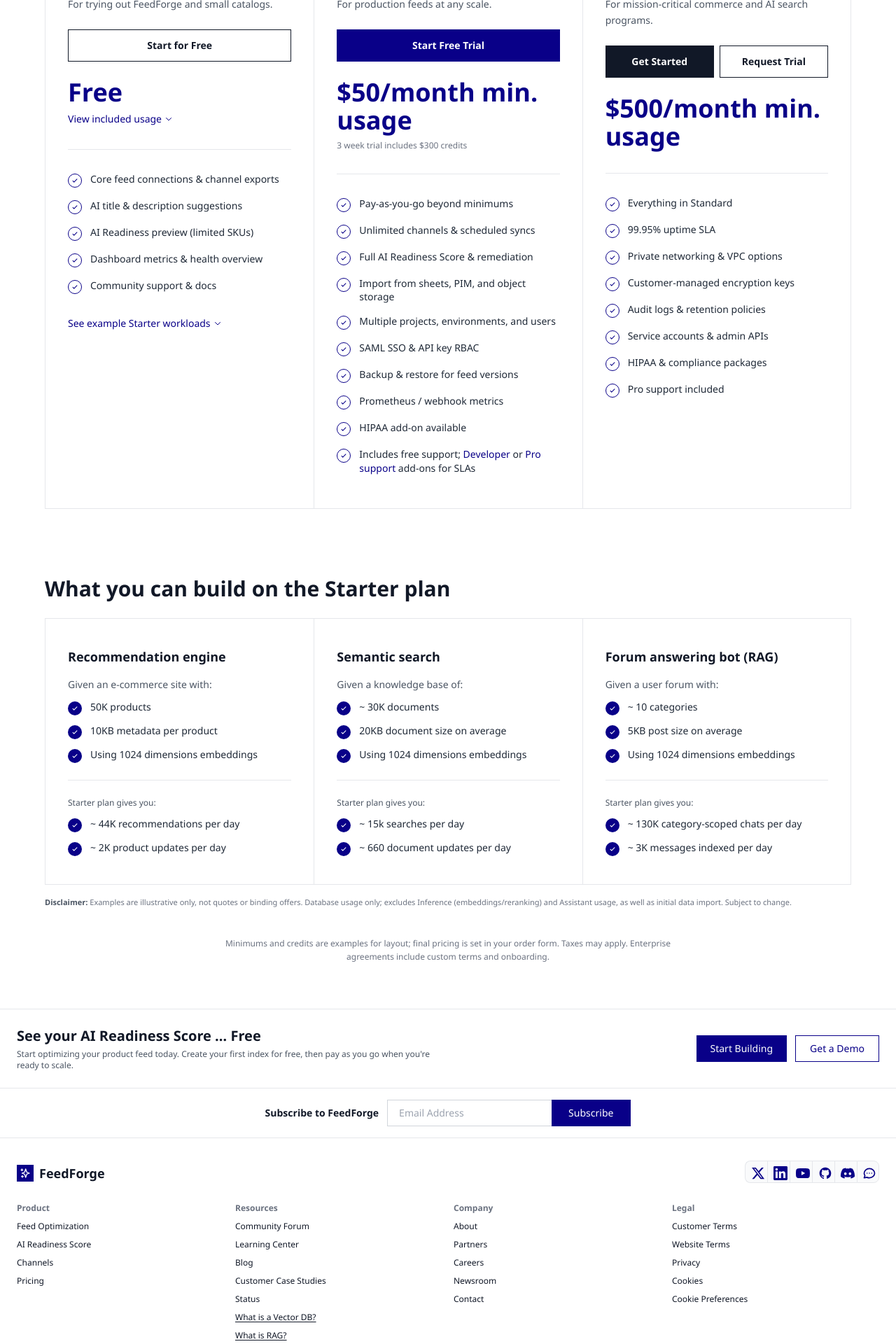
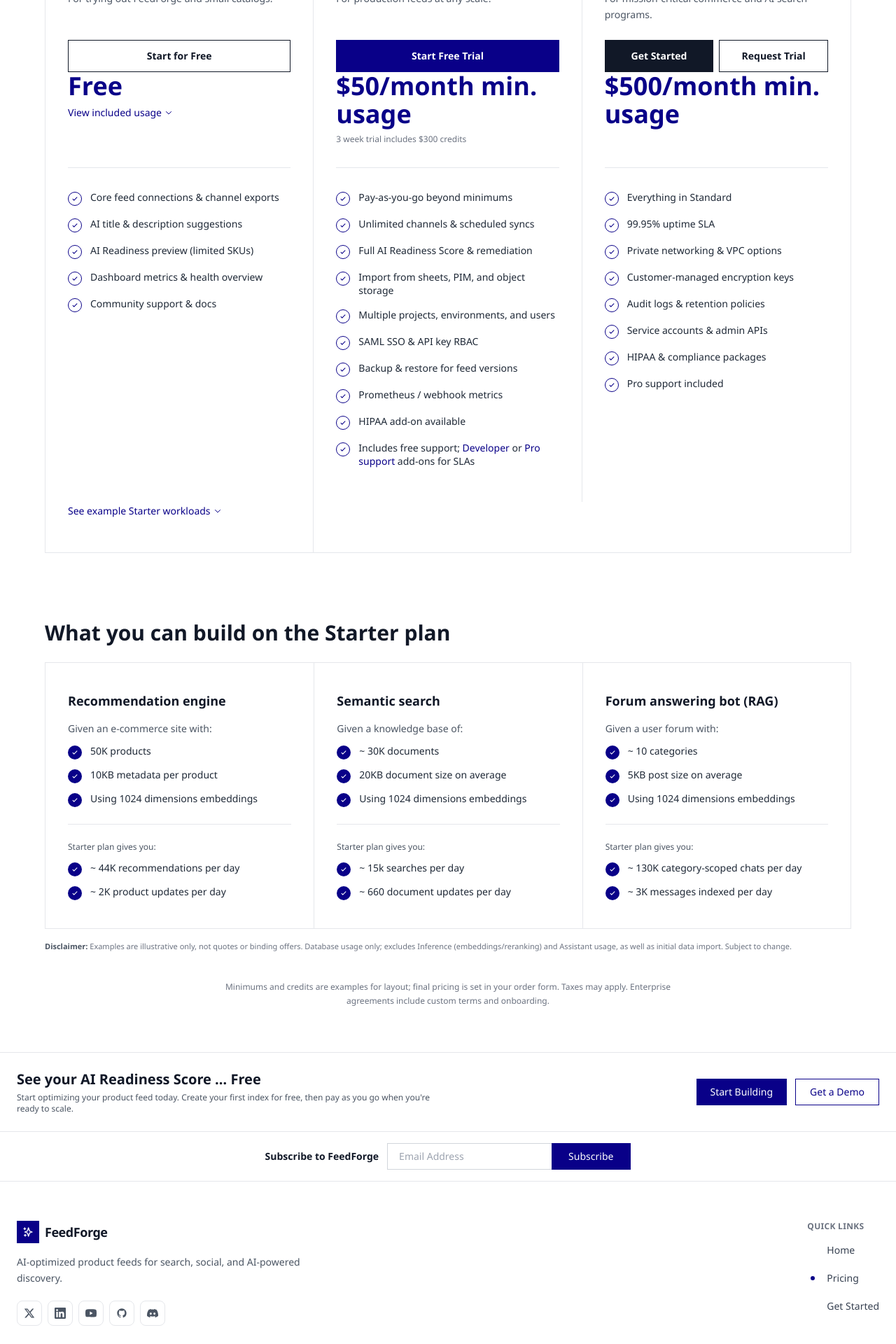
Before and after one commit to geshaaaa/feedforge, a Next.js app: page /pricing in a window 1280 px wide. Shown: the part 440-2360 px from the top of the page at 70% size. Built offline with nearby package versions, Linux system fonts and the light colour scheme.

Commit message:
pricing and footer

```diff
--- a/app/pricing/page.tsx
+++ b/app/pricing/page.tsx
@@ -85,22 +85,25 @@
               titles, descriptions, and channel-ready feeds.
             </p>
 
-            {/* Three-column pricing table */}
+            {/* Three-column pricing table — grid rows align CTAs across tiers */}
             <div className="mx-auto mt-12 max-w-6xl lg:mt-16">
-              <div className="grid grid-cols-1 divide-y divide-gray-200 border border-gray-200 bg-white lg:grid-cols-3 lg:divide-x lg:divide-y-0">
-                {/* Starter */}
-                <div className="flex flex-col px-6 py-8 sm:px-8 sm:py-10 lg:py-12">
-                  <h2 className="text-2xl font-bold text-gray-900">Starter</h2>
-                  <p className="mt-2 text-sm leading-relaxed text-gray-600">
+              <div className="grid grid-cols-1 border border-gray-200 bg-white lg:grid-cols-3">
+                {/* Starter — column 1 */}
+                <h2 className="order-1 max-lg:border-b-0 px-6 pt-8 text-2xl font-bold text-gray-900 sm:px-8 sm:pt-10 lg:order-none lg:col-start-1 lg:row-start-1 lg:border-r lg:border-gray-200 lg:pt-12">
+                  Starter
+                </h2>
+                <p className="order-2 max-lg:border-b-0 px-6 text-sm leading-relaxed text-gray-600 sm:px-8 lg:order-none lg:col-start-1 lg:row-start-2 lg:border-r lg:border-gray-200">
                   For trying out FeedForge and small catalogs.
                 </p>
+                <div className="order-3 max-lg:border-b-0 px-6 pt-6 sm:px-8 lg:order-none lg:col-start-1 lg:row-start-3 lg:border-r lg:border-gray-200">
                   <button
                     type="button"
-                    className="mt-6 w-full border border-gray-900 bg-white px-4 py-3 text-sm font-semibold text-gray-900 transition-colors hover:bg-gray-50"
+                    className="w-full border border-gray-900 bg-white px-4 py-3 text-sm font-semibold text-gray-900 transition-colors hover:bg-gray-50"
                   >
                     Start for Free
                   </button>
-                  <div className="mt-6">
+                </div>
+                <div className="order-4 max-lg:border-b-0 px-6 sm:px-8 lg:order-none lg:col-start-1 lg:row-start-4 lg:border-r lg:border-gray-200">
                   <p className="text-3xl font-bold text-accent lg:text-4xl">Free</p>
                   <button
                     type="button"
@@ -110,8 +113,10 @@
                     <ChevronDownIcon className="text-accent" />
                   </button>
                 </div>
+                <div className="order-5 max-lg:border-b-0 px-6 sm:px-8 lg:order-none lg:col-start-1 lg:row-start-5 lg:border-r lg:border-gray-200">
                   <hr className="my-8 border-gray-200" />
-                  <ul className="flex flex-col gap-4 text-sm leading-snug text-gray-800">
+                </div>
+                <ul className="order-6 flex max-lg:border-b-0 flex-col gap-4 px-6 text-sm leading-snug text-gray-800 sm:px-8 lg:order-none lg:col-start-1 lg:row-start-6 lg:border-r lg:border-gray-200">
                   <li className="flex gap-3">
                     <FeatureCheck />
                     <span>Core feed connections &amp; channel exports</span>
@@ -133,40 +138,46 @@
                     <span>Community support &amp; docs</span>
                   </li>
                 </ul>
+                <div className="order-7 border-b border-gray-200 px-6 pb-8 sm:px-8 sm:pb-10 lg:order-none lg:col-start-1 lg:row-start-7 lg:border-b-0 lg:border-r lg:border-gray-200 lg:pb-12">
                   <button
                     type="button"
-                    className="mt-8 inline-flex items-center gap-1 self-start text-sm font-medium text-accent hover:underline"
+                    className="mt-2 inline-flex items-center gap-1 text-sm font-medium text-accent hover:underline lg:mt-0"
                   >
                     See example Starter workloads
                     <ChevronDownIcon className="text-accent" />
                   </button>
                 </div>
 
-                {/* Standard — highlighted */}
-                <div className="relative flex flex-col bg-white px-6 py-8 sm:px-8 sm:py-10 lg:py-12">
+                {/* Standard — column 2 */}
+                <div className="order-10 max-lg:border-b-0 bg-white px-6 pt-8 sm:px-8 sm:pt-10 lg:order-none lg:col-start-2 lg:row-start-1 lg:border-r lg:border-gray-200 lg:pt-12">
                   <div className="flex flex-wrap items-center gap-2">
                     <h2 className="text-2xl font-bold text-gray-900">Standard</h2>
                     <span className="border border-gray-300 bg-gray-100 px-2 py-0.5 text-[10px] font-bold uppercase tracking-wide text-gray-900">
                       Popular
                     </span>
                   </div>
-                  <p className="mt-2 text-sm leading-relaxed text-gray-600">
+                </div>
+                <p className="order-11 max-lg:border-b-0 bg-white px-6 text-sm leading-relaxed text-gray-600 sm:px-8 lg:order-none lg:col-start-2 lg:row-start-2 lg:border-r lg:border-gray-200">
                   For production feeds at any scale.
                 </p>
+                <div className="order-12 max-lg:border-b-0 bg-white px-6 pt-6 sm:px-8 lg:order-none lg:col-start-2 lg:row-start-3 lg:border-r lg:border-gray-200">
                   <button
                     type="button"
-                    className="mt-6 w-full border border-accent bg-accent px-4 py-3 text-sm font-semibold text-white transition-colors hover:bg-[#070066]"
+                    className="w-full border border-accent bg-accent px-4 py-3 text-sm font-semibold text-white transition-colors hover:bg-[#070066]"
                   >
                     Start Free Trial
                   </button>
-                  <div className="mt-6">
+                </div>
+                <div className="order-13 max-lg:border-b-0 bg-white px-6 sm:px-8 lg:order-none lg:col-start-2 lg:row-start-4 lg:border-r lg:border-gray-200">
                   <p className="text-2xl font-bold leading-tight text-accent sm:text-3xl lg:text-4xl">
                     $50/month min. usage
                   </p>
                   <p className="mt-2 text-xs text-gray-500">3 week trial includes $300 credits</p>
                 </div>
+                <div className="order-14 max-lg:border-b-0 bg-white px-6 sm:px-8 lg:order-none lg:col-start-2 lg:row-start-5 lg:border-r lg:border-gray-200">
                   <hr className="my-8 border-gray-200" />
-                  <ul className="flex flex-col gap-4 text-sm leading-snug text-gray-800">
+                </div>
+                <ul className="order-15 flex flex-col gap-4 border-b border-gray-200 bg-white px-6 pb-8 text-sm leading-snug text-gray-800 sm:px-8 sm:pb-10 lg:order-none lg:col-start-2 lg:row-start-6 lg:border-b-0 lg:border-r lg:border-gray-200 lg:pb-12">
                   <li className="flex gap-3">
                     <FeatureCheck />
                     <span>Pay-as-you-go beyond minimums</span>
@@ -212,15 +223,16 @@
                     </span>
                   </li>
                 </ul>
-                </div>
 
-                {/* Enterprise */}
-                <div className="flex flex-col px-6 py-8 sm:px-8 sm:py-10 lg:py-12">
-                  <h2 className="text-2xl font-bold text-gray-900">Enterprise</h2>
-                  <p className="mt-2 text-sm leading-relaxed text-gray-600">
+                {/* Enterprise — column 3 */}
+                <h2 className="order-20 max-lg:border-b-0 px-6 pt-8 text-2xl font-bold text-gray-900 sm:px-8 sm:pt-10 lg:order-none lg:col-start-3 lg:row-start-1 lg:pt-12">
+                  Enterprise
+                </h2>
+                <p className="order-21 max-lg:border-b-0 px-6 text-sm leading-relaxed text-gray-600 sm:px-8 lg:order-none lg:col-start-3 lg:row-start-2">
                   For mission-critical commerce and AI search programs.
                 </p>
-                  <div className="mt-6 grid grid-cols-1 gap-2 min-[400px]:grid-cols-2">
+                <div className="order-22 max-lg:border-b-0 px-6 pt-6 sm:px-8 lg:order-none lg:col-start-3 lg:row-start-3">
+                  <div className="grid grid-cols-1 gap-2 min-[400px]:grid-cols-2">
                     <button
                       type="button"
                       className="w-full bg-gray-900 px-4 py-3 text-sm font-semibold text-white transition-colors hover:bg-gray-800"
@@ -234,13 +246,16 @@
                       Request Trial
                     </button>
                   </div>
-                  <div className="mt-6">
+                </div>
+                <div className="order-23 max-lg:border-b-0 px-6 sm:px-8 lg:order-none lg:col-start-3 lg:row-start-4">
                   <p className="text-2xl font-bold leading-tight text-accent sm:text-3xl lg:text-4xl">
                     $500/month min. usage
                   </p>
                 </div>
+                <div className="order-24 max-lg:border-b-0 px-6 sm:px-8 lg:order-none lg:col-start-3 lg:row-start-5">
                   <hr className="my-8 border-gray-200" />
-                  <ul className="flex flex-col gap-4 text-sm leading-snug text-gray-800">
+                </div>
+                <ul className="order-25 flex max-lg:border-b-0 flex-col gap-4 px-6 pb-8 text-sm leading-snug text-gray-800 sm:px-8 sm:pb-10 lg:order-none lg:col-start-3 lg:row-start-6 lg:pb-12">
                   <li className="flex gap-3">
                     <FeatureCheck />
                     <span>Everything in Standard</span>
@@ -276,7 +291,6 @@
                 </ul>
               </div>
             </div>
-            </div>
 
             {/* What you can build — Starter plan examples */}
             <div className="mx-auto mt-16 max-w-6xl lg:mt-24">
@@ -286,7 +300,10 @@
               <div className="border border-gray-200 bg-white">
                 <div className="grid grid-cols-1 divide-y divide-gray-200 lg:grid-cols-3 lg:divide-x lg:divide-y-0">
                   {starterWorkloads.map((col) => (
-                    <div key={col.title} className="flex flex-col px-6 py-8 sm:px-8 sm:py-10">
+                    <div
+                      key={col.title}
+                      className="relative flex flex-col px-6 py-8 transition-[background-color,box-shadow,transform] duration-200 ease-out sm:px-8 sm:py-10 hover:z-[1] hover:bg-accent/[0.06] hover:shadow-[0_12px_40px_-12px_rgba(0,0,0,0.12)] lg:hover:-translate-y-px"
+                    >
                       <h3 className="text-base font-bold text-gray-900 sm:text-lg">{col.title}</h3>
                       <p className="mt-4 text-sm text-gray-600">{col.contextLabel}</p>
                       <ul className="mt-3 flex flex-col gap-3 text-sm text-gray-800">
--- a/components/Footer.tsx
+++ b/components/Footer.tsx
@@ -1,196 +1,147 @@
 'use client'
 
-const footerLinks = {
-  product: [
-    'Feed Optimization',
-    'AI Readiness Score',
-    'Channels',
-    'Pricing',
-  ],
-  resources: [
-    'Community Forum',
-    'Learning Center',
-    'Blog',
-    'Customer Case Studies',
-    'Status',
-    { text: 'What is a Vector DB?', underlined: true },
-    { text: 'What is RAG?', underlined: true },
-  ],
-  company: [
-    'About',
-    'Partners',
-    'Careers',
-    'Newsroom',
-    'Contact',
-  ],
-  legal: [
-    'Customer Terms',
-    'Website Terms',
-    'Privacy',
-    'Cookies',
-    'Cookie Preferences',
-  ],
-}
+import Link from 'next/link'
+import { usePathname } from 'next/navigation'
 
-const socialIcons = [
+const footerLinks = [
+  { href: '/', label: 'Home' },
+  { href: '/pricing', label: 'Pricing' },
+  { href: '/#request-demo', label: 'Get Started' },
+] as const
+
+const socialLinks = [
   {
-    name: 'Twitter/X',
+    name: 'Twitter / X',
+    href: '#',
     icon: (
-      <svg className="h-5 w-5" fill="currentColor" viewBox="0 0 24 24">
+      <svg className="h-4 w-4" fill="currentColor" viewBox="0 0 24 24" aria-hidden>
         <path d="M18.244 2.25h3.308l-7.227 8.26 8.502 11.24H16.17l-5.214-6.817L4.99 21.75H1.68l7.73-8.835L1.254 2.25H8.08l4.713 6.231zm-1.161 17.52h1.833L7.084 4.126H5.117z" />
       </svg>
     ),
   },
   {
     name: 'LinkedIn',
+    href: '#',
     icon: (
-      <svg className="h-5 w-5" fill="currentColor" viewBox="0 0 24 24">
+      <svg className="h-4 w-4" fill="currentColor" viewBox="0 0 24 24" aria-hidden>
         <path d="M20.447 20.452h-3.554v-5.569c0-1.328-.027-3.037-1.852-3.037-1.853 0-2.136 1.445-2.136 2.939v5.667H9.351V9h3.414v1.561h.046c.477-.9 1.637-1.85 3.37-1.85 3.601 0 4.267 2.37 4.267 5.455v6.286zM5.337 7.433c-1.144 0-2.063-.926-2.063-2.065 0-1.138.92-2.063 2.063-2.063 1.14 0 2.064.925 2.064 2.063 0 1.139-.925 2.065-2.064 2.065zm1.782 13.019H3.555V9h3.564v11.452zM22.225 0H1.771C.792 0 0 .774 0 1.729v20.542C0 23.227.792 24 1.771 24h20.451C23.2 24 24 23.227 24 22.271V1.729C24 .774 23.2 0 22.222 0h.003z" />
       </svg>
     ),
   },
   {
     name: 'YouTube',
+    href: '#',
     icon: (
-      <svg className="h-5 w-5" fill="currentColor" viewBox="0 0 24 24">
+      <svg className="h-4 w-4" fill="currentColor" viewBox="0 0 24 24" aria-hidden>
         <path d="M23.498 6.186a3.016 3.016 0 0 0-2.122-2.136C19.505 3.545 12 3.545 12 3.545s-7.505 0-9.377.505A3.017 3.017 0 0 0 .502 6.186C0 8.07 0 12 0 12s0 3.93.502 5.814a3.016 3.016 0 0 0 2.122 2.136c1.871.505 9.376.505 9.376.505s7.505 0 9.377-.505a3.015 3.015 0 0 0 2.122-2.136C24 15.93 24 12 24 12s0-3.93-.502-5.814zM9.545 15.568V8.432L15.818 12l-6.273 3.568z" />
       </svg>
     ),
   },
   {
     name: 'GitHub',
+    href: '#',
     icon: (
-      <svg className="h-5 w-5" fill="currentColor" viewBox="0 0 24 24">
-        <path fillRule="evenodd" d="M12 2C6.477 2 2 6.484 2 12.017c0 4.425 2.865 8.18 6.839 9.504.5.092.682-.217.682-.483 0-.237-.008-.868-.013-1.703-2.782.605-3.369-1.343-3.369-1.343-.454-1.158-1.11-1.466-1.11-1.466-.908-.62.069-.608.069-.608 1.003.07 1.531 1.032 1.531 1.032.892 1.53 2.341 1.088 2.91.832.092-.647.35-1.088.636-1.338-2.22-.253-4.555-1.113-4.555-4.951 0-1.093.39-1.988 1.029-2.688-.103-.253-.446-1.27.098-2.647 0 0 .84-.269 2.75 1.025A9.578 9.578 0 0112 6.844c.85.004 1.705.115 2.504.337 1.909-1.294 2.747-1.025 2.747-1.025.546 1.377.203 2.394.1 2.647.64.7 1.028 1.595 1.028 2.688 0 3.848-2.339 4.695-4.566 4.943.359.309.678.92.678 1.855 0 1.338-.012 2.419-.012 2.747 0 .268.18.58.688.482A10.019 10.019 0 0022 12.017C22 6.484 17.522 2 12 2z" clipRule="evenodd" />
+      <svg className="h-4 w-4" fill="currentColor" viewBox="0 0 24 24" aria-hidden>
+        <path
+          fillRule="evenodd"
+          d="M12 2C6.477 2 2 6.484 2 12.017c0 4.425 2.865 8.18 6.839 9.504.5.092.682-.217.682-.483 0-.237-.008-.868-.013-1.703-2.782.605-3.369-1.343-3.369-1.343-.454-1.158-1.11-1.466-1.11-1.466-.908-.62.069-.608.069-.608 1.003.07 1.531 1.032 1.531 1.032.892 1.53 2.341 1.088 2.91.832.092-.647.35-1.088.636-1.338-2.22-.253-4.555-1.113-4.555-4.951 0-1.093.39-1.988 1.029-2.688-.103-.253-.446-1.27.098-2.647 0 0 .84-.269 2.75 1.025A9.578 9.578 0 0112 6.844c.85.004 1.705.115 2.504.337 1.909-1.294 2.747-1.025 2.747-1.025.546 1.377.203 2.394.1 2.647.64.7 1.028 1.595 1.028 2.688 0 3.848-2.339 4.695-4.566 4.943.359.309.678.92.678 1.855 0 1.338-.012 2.419-.012 2.747 0 .268.18.58.688.482A10.019 10.019 0 0022 12.017C22 6.484 17.522 2 12 2z"
+          clipRule="evenodd"
+        />
       </svg>
     ),
   },
   {
     name: 'Discord',
+    href: '#',
     icon: (
-      <svg className="h-5 w-5" fill="currentColor" viewBox="0 0 24 24">
+      <svg className="h-4 w-4" fill="currentColor" viewBox="0 0 24 24" aria-hidden>
         <path d="M20.317 4.37a19.791 19.791 0 0 0-4.885-1.515.074.074 0 0 0-.079.037c-.21.375-.444.864-.608 1.25a18.27 18.27 0 0 0-5.487 0 12.64 12.64 0 0 0-.617-1.25.077.077 0 0 0-.079-.037A19.736 19.736 0 0 0 3.677 4.37a.07.07 0 0 0-.032.027C.533 9.046-.32 13.58.099 18.057a.082.082 0 0 0 .031.057 19.9 19.9 0 0 0 5.993 3.03.078.078 0 0 0 .084-.028c.462-.63.874-1.295 1.226-1.994a.076.076 0 0 0-.041-.106 13.107 13.107 0 0 1-1.872-.892.077.077 0 0 1-.008-.128 10.2 10.2 0 0 0 .372-.292.074.074 0 0 1 .077-.01c3.928 1.793 8.18 1.793 12.062 0a.074.074 0 0 1 .078.01c.12.098.246.198.373.292a.077.077 0 0 1-.006.127 12.299 12.299 0 0 1-1.873.892.077.077 0 0 0-.041.107c.36.698.772 1.362 1.225 1.993a.076.076 0 0 0 .084.028 19.839 19.839 0 0 0 6.002-3.03.077.077 0 0 0 .032-.054c.5-5.177-.838-9.674-3.549-13.66a.061.061 0 0 0-.031-.03zM8.02 15.33c-1.183 0-2.157-1.085-2.157-2.419 0-1.333.956-2.419 2.157-2.419 1.21 0 2.176 1.096 2.157 2.42 0 1.333-.956 2.418-2.157 2.418zm7.975 0c-1.183 0-2.157-1.085-2.157-2.419 0-1.333.955-2.419 2.157-2.419 1.21 0 2.176 1.096 2.157 2.42 0 1.333-.946 2.418-2.157 2.418z" />
       </svg>
     ),
   },
-  {
-    name: 'Chat',
-    icon: (
-      <svg className="h-5 w-5" fill="none" stroke="currentColor" viewBox="0 0 24 24">
-        <path strokeLinecap="round" strokeLinejoin="round" strokeWidth={2} d="M8 12h.01M12 12h.01M16 12h.01M21 12c0 4.418-4.03 8-9 8a9.863 9.863 0 01-4.255-.949L3 20l1.395-3.72C3.512 15.042 3 13.574 3 12c0-4.418 4.03-8 9-8s9 3.582 9 8z" />
-      </svg>
-    ),
-  },
-]
+] as const
+
+function linkIsActive(pathname: string, href: string) {
+  if (href === '/') return pathname === '/'
+  if (href.startsWith('/#')) return false
+  return pathname === href || pathname.startsWith(`${href}/`)
+}
 
 export default function Footer() {
+  const pathname = usePathname()
+
   return (
-    <footer className="border-t border-gray-200 bg-white">
-      <div className="mx-auto max-w-7xl min-w-0 px-4 py-8 sm:px-6">
-        {/* Top Section - Logo and Social Icons */}
-        <div className="mb-6 flex min-w-0 flex-col items-center justify-between gap-4 md:flex-row md:items-center">
-          {/* Logo */}
-          <div className="flex items-center gap-2">
-            <div className="flex h-6 w-6 items-center justify-center bg-accent">
+    <footer className="mt-auto border-t border-gray-200 bg-white">
+      <div className="mx-auto max-w-7xl min-w-0 px-4 py-10 sm:px-6 sm:py-12 lg:py-14">
+        <div className="grid min-w-0 gap-10 lg:grid-cols-2 lg:gap-16 xl:gap-24">
+          <div className="min-w-0">
+            <Link
+              href="/"
+              className="inline-flex min-w-0 items-center gap-2 focus:outline-none focus-visible:ring-2 focus-visible:ring-accent focus-visible:ring-offset-2"
+              aria-label="FeedForge home"
+            >
+              <div className="flex h-8 w-8 shrink-0 items-center justify-center bg-accent">
                 <svg className="h-4 w-4 text-white" fill="none" stroke="currentColor" viewBox="0 0 24 24">
-                <path strokeLinecap="round" strokeLinejoin="round" strokeWidth={2} d="M5 3v4M3 5h4M6 17v4m-2-2h4m5-16l2.286 6.857L21 12l-5.714 2.143L13 21l-2.286-6.857L5 12l5.714-2.143L13 3z" />
+                  <path
+                    strokeLinecap="round"
+                    strokeLinejoin="round"
+                    strokeWidth={2}
+                    d="M5 3v4M3 5h4M6 17v4m-2-2h4m5-16l2.286 6.857L21 12l-5.714 2.143L13 21l-2.286-6.857L5 12l5.714-2.143L13 3z"
+                  />
                 </svg>
               </div>
-            <span className="font-vector text-lg font-semibold text-gray-900">FeedForge</span>
-          </div>
-
-          {/* Social Media Icons */}
-          <div className="flex max-w-full items-center justify-center overflow-x-auto pb-1 md:ml-auto md:justify-end">
-            {socialIcons.map((social, index) => (
+              <span className="font-vector text-lg font-semibold tracking-tight text-gray-900">FeedForge</span>
+            </Link>
+            <p className="mt-4 max-w-md text-sm leading-relaxed text-gray-600">
+              AI-optimized product feeds for search, social, and AI-powered discovery.
+            </p>
+            <div className="mt-5 flex flex-wrap items-center gap-2">
+              {socialLinks.map((social) => (
                 <a
-                key={index}
-                href="#"
-                className="flex h-8 w-8 items-center justify-center border border-r-0 border-gray-200 bg-gray-50 text-accent transition-all duration-300 first:rounded-l-lg last:rounded-r-lg last:border-r hover:border-accent hover:bg-accent/10 hover:text-accent"
+                  key={social.name}
+                  href={social.href}
+                  className="flex h-9 w-9 items-center justify-center rounded-lg border border-gray-200 text-gray-600 transition-colors hover:border-accent hover:bg-accent/5 hover:text-accent"
                   aria-label={social.name}
                 >
-                <div className="h-4 w-4">{social.icon}</div>
+                  {social.icon}
                 </a>
               ))}
             </div>
           </div>
 
-        {/* Footer Links Grid */}
-        <div className="grid min-w-0 grid-cols-1 gap-x-4 gap-y-6 sm:grid-cols-2 md:grid-cols-4">
-          {/* Product Column */}
-          <div>
-            <h3 className="mb-1 text-xs font-semibold text-gray-500">Product</h3>
-            <ul className="space-y-0.5">
-              {footerLinks.product.map((link, index) => (
-                <li key={index}>
-                  <a
-                    href="#"
-                    className="text-xs text-gray-900 transition-colors duration-300 hover:text-accent"
+          <nav
+            className="nav-family flex min-w-0 flex-col items-stretch gap-0 lg:max-w-xs lg:justify-self-end"
+            aria-labelledby="footer-quick-links-heading"
           >
-                    {link}
-                  </a>
-                </li>
-              ))}
-            </ul>
-          </div>
-
-          {/* Resources Column */}
-          <div>
-            <h3 className="mb-1 text-xs font-semibold text-gray-500">Resources</h3>
-            <ul className="space-y-0.5">
-              {footerLinks.resources.map((link, index) => {
-                const isObject = typeof link === 'object'
-                const linkText = isObject ? link.text : link
-                const isUnderlined = isObject && link.underlined
-
+            <h3
+              id="footer-quick-links-heading"
+              className="mb-2 text-xs font-semibold uppercase tracking-wide text-gray-500"
+            >
+              Quick links
+            </h3>
+            <ul className="flex flex-col gap-1">
+              {footerLinks.map(({ href, label }) => {
+                const active = linkIsActive(pathname, href)
                 return (
-                  <li key={index}>
-                    <a
-                      href="#"
-                      className={`text-xs text-gray-900 transition-colors duration-300 hover:text-gray-900 ${
-                        isUnderlined ? 'underline decoration-gray-900 underline-offset-2' : ''
-                      }`}
+                  <li key={`${href}-${label}`}>
+                    <Link
+                      href={href}
+                      className="flex items-center gap-3 py-2 text-sm font-medium text-gray-700 transition-colors hover:text-accent"
                     >
-                      {linkText}
-                    </a>
+                      <span className="flex w-4 shrink-0 justify-center" aria-hidden>
+                        {active ? (
+                          <span className="h-1.5 w-1.5 rounded-full bg-accent" />
+                        ) : (
+                          <span className="block h-1.5 w-1.5" />
+                        )}
+                      </span>
+                      {label}
+                    </Link>
                   </li>
                 )
               })}
             </ul>
-          </div>
-
-          {/* Company Column */}
-          <div>
-            <h3 className="mb-1 text-xs font-semibold text-gray-500">Company</h3>
-            <ul className="space-y-0.5">
-              {footerLinks.company.map((link, index) => (
-                <li key={index}>
-                  <a
-                    href="#"
-                    className="text-xs text-gray-900 transition-colors duration-300 hover:text-accent"
-                  >
-                    {link}
-                  </a>
-                </li>
-              ))}
-            </ul>
-          </div>
-
-          {/* Legal Column */}
-          <div>
-            <h3 className="mb-1 text-xs font-semibold text-gray-500">Legal</h3>
-            <ul className="space-y-0.5">
-              {footerLinks.legal.map((link, index) => (
-                <li key={index}>
-                  <a
-                    href="#"
-                    className="text-xs text-gray-900 transition-colors duration-300 hover:text-accent"
-                  >
-                    {link}
-                  </a>
-                </li>
-              ))}
-            </ul>
-          </div>
+          </nav>
         </div>
       </div>
     </footer>
```
Lines whose indentation alone changed are shown as unchanged.
